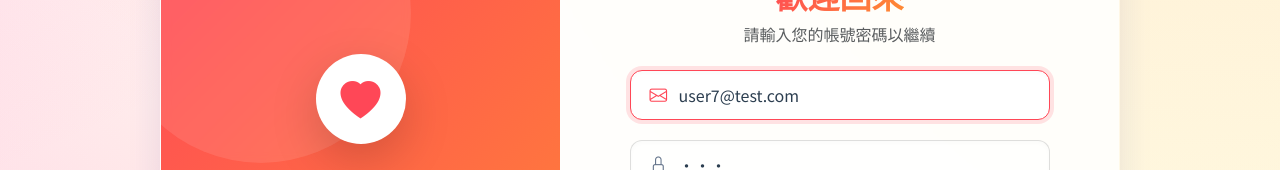
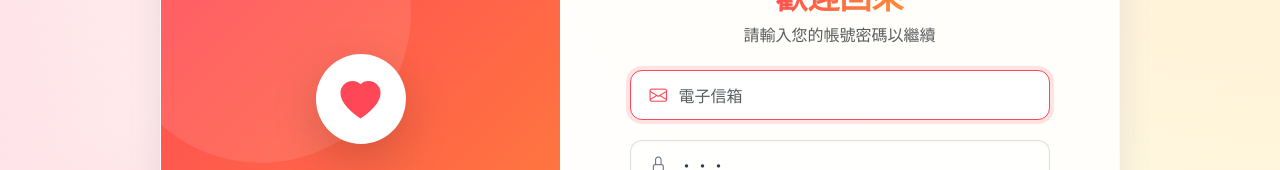
Before and after one commit to XuFengRu/booknum-vue, a Vue app: page /login in a window 1280 px wide. Shown: the part 187-357 px from the top of the page. Built offline with nearby package versions, Linux system fonts and the light colour scheme.

Commit message:
鳳茹信箱

```diff
--- a/src/views/OAuth/LoginView.vue
+++ b/src/views/OAuth/LoginView.vue
@@ -6,8 +6,9 @@ import OAuthCard from '@/components/OAuthCard.vue'
 import Swal from 'sweetalert2'
 import { GoogleLogin } from 'vue3-google-login'
 const router = useRouter()
-
-const email = ref('user7@test.com')
+// user7@test.com
+// 000
+const email = ref('')
 const password = ref('000')
 const rememberMe = ref(false)
 // 防連點狀態
--- a/src/views/OAuth/RegisterView.vue
+++ b/src/views/OAuth/RegisterView.vue
@@ -26,13 +26,13 @@ onMounted(() => {
   if (route.query.name) formData.value.name = route.query.name
 })
 
-// 🌟 新增：Demo 自動填入功能
+// 新增：Demo 自動填入功能
 const fillDemoData = (type) => {
   // 先填入一組「完全正確」的預設資料
   formData.value = {
-    email: 'testuser@gmail.com',
-    password: 'Password123',
-    confirmPassword: 'Password123',
+    email: 'khps0811@gmail.com',
+    password: 'qqqq1111',
+    confirmPassword: 'qqqq1111',
     name: '王小明',
     phone: '0912345678',
     gender: 'M',
```
